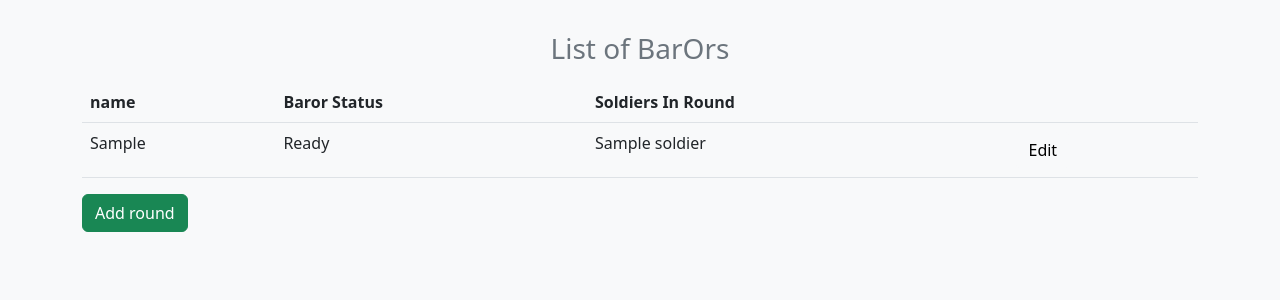
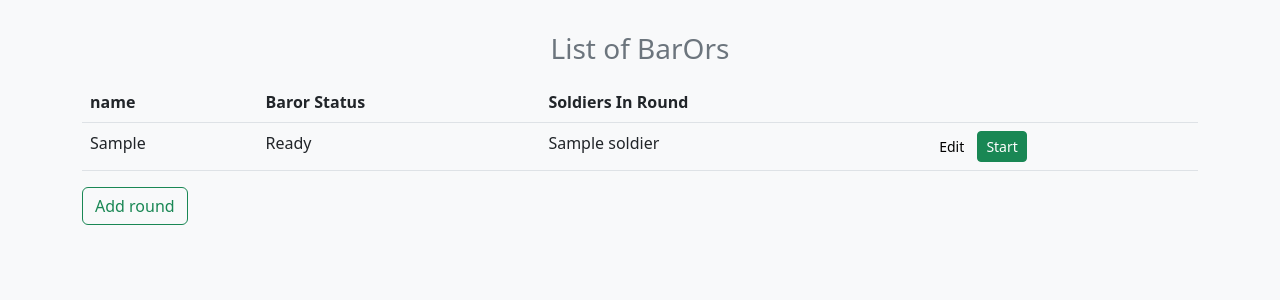
Before and after one commit to AmitHauzer/gibush-management, a Django app: page /barors/ in a window 1280 px wide. Shown: the part 64-364 px from the top of the page. Run offline with Django 4.2, Linux system fonts and the light colour scheme; tables that the repository leaves empty hold one stand-in row (values such as "Sample post").

Commit message:
add start baror button

```diff
--- a/baror/templates/list_of_barors.html
+++ b/baror/templates/list_of_barors.html
@@ -38,7 +38,11 @@
                     {% endif %}
                     {% endwith %}
                 </td>
-                <td><a href="{% url 'barors:edit-baror' baror.id %}"><button class="btn btn-light">Edit</button></a>
+                <td>
+                    <a href="{% url 'barors:edit-baror' baror.id %}"><button class="btn btn-sm btn-light">Edit</button></a>
+                    {% if baror.baror_status == "Ready"%}
+                    <a href="{% url 'barors:edit-baror' baror.id %}"><button class="btn btn-sm btn-success">Start</button></a>
+                    {% endif %}
                 </td>
 
             </tr>
@@ -46,6 +50,6 @@
             {% endfor%}
         </tbody>
     </table>
-    <a href="{% url 'barors:add-baror' %}"><button class="btn btn-success">Add round</button></a>
+    <a href="{% url 'barors:add-baror' %}"><button class="btn btn-outline-success">Add round</button></a>
 </div>
 {% endblock %}
--- a/baror/views.py
+++ b/baror/views.py
@@ -8,12 +8,7 @@ from colorama import Fore
 
 def list_of_barors(request):
     barors = BarOr.objects.all()
-    try:
-        baror_scores= BarorScore.objects.all()
-        print(baror_scores)
-    except Exception as ex:
-        print(f'{Fore.RED}Error: baror_score is None.{Fore.RESET}')
-    return render(request, 'list_of_barors.html', {'barors':barors, 'baror_scores':baror_scores})
+    return render(request, 'list_of_barors.html', {'barors':barors})
 
 
 
```
